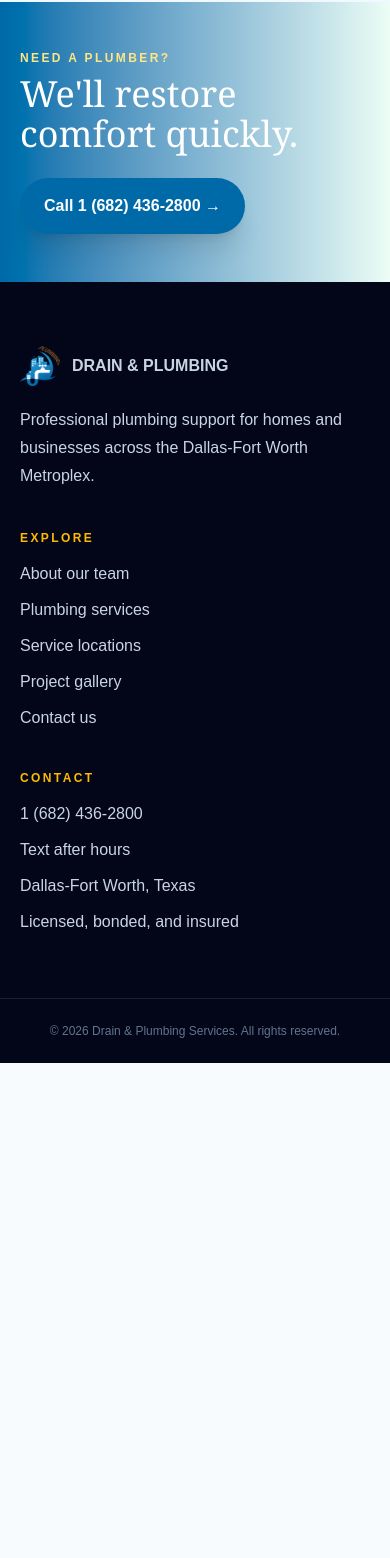
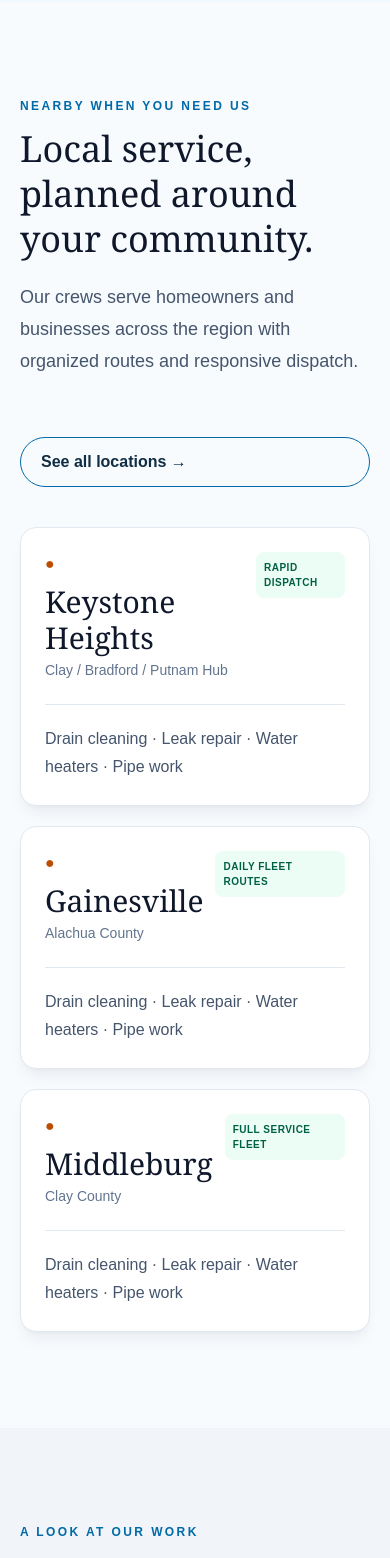
Before and after one commit to masim04/Drain-Plumbing, a React (Vite) app: page / in a window 390 px wide. Shown: the part 7000-8558 px from the top of the page. Before the commit the page ends 8063 px from the top, so only its background shows below. Built offline with nearby package versions, Linux system fonts and the light colour scheme.

Commit message:
Added some Content

```diff
--- a/src/components/PageParts.jsx
+++ b/src/components/PageParts.jsx
@@ -19,19 +19,20 @@ export function PageHero({ eyebrow, title, text }) {
 
 export function CtaBar() {
   return (
-    <section className="bg-gradient-to-r from-sky-700 to-emerald-50 px-5 py-12 text-white">
+    <section className="relative overflow-hidden bg-gradient-to-br from-slate-950 via-sky-950 to-sky-800 px-5 py-14 text-white">
+      <div className="pointer-events-none absolute -right-20 -top-24 size-72 rounded-full border border-white/10 bg-white/5" />
       <div className="mx-auto flex max-w-7xl flex-col items-start justify-between gap-6 sm:flex-row sm:items-center">
         <div>
-          <p className="mb-2 text-xs font-bold uppercase tracking-[.2em] text-amber-200">
+          <p className="mb-2 text-xs font-bold uppercase tracking-[.2em] text-amber-300">
             Need a plumber?
           </p>
-          <h2 className="font-serif text-4xl">
+          <h2 className="font-serif text-4xl text-white">
             We&apos;ll restore comfort quickly.
           </h2>
         </div>
         <a
           href="tel:+16824362800"
-          className="rounded-full bg-sky-700 px-6 py-4 font-bold text-slate-900 shadow-xl "
+          className="rounded-full bg-amber-500 px-6 py-4 font-bold text-slate-950 shadow-xl shadow-black/20 transition hover:bg-amber-400"
         >
           Call {phone} →
         </a>
@@ -40,16 +41,16 @@ export function CtaBar() {
   );
 }
 
-export function SectionTitle({ eyebrow, title, text }) {
+export function SectionTitle({ eyebrow, title, text, light = false }) {
   return (
     <div className="mb-10 max-w-3xl">
-      <p className="mb-3 text-xs font-black uppercase tracking-[.2em] text-sky-700">
+      <p className={`mb-3 text-xs font-black uppercase tracking-[.2em] ${light ? "text-amber-300" : "text-sky-700"}`}>
         {eyebrow}
       </p>
-      <h2 className="font-serif text-4xl leading-tight text-slate-900 sm:text-5xl">
+      <h2 className={`font-serif text-4xl leading-tight sm:text-5xl ${light ? "text-white" : "text-slate-900"}`}>
         {title}
       </h2>
-      {text && <p className="mt-5 text-lg leading-8 text-slate-600">{text}</p>}
+      {text && <p className={`mt-5 text-lg leading-8 ${light ? "text-sky-100" : "text-slate-600"}`}>{text}</p>}
     </div>
   );
 }
--- a/src/pages/About.jsx
+++ b/src/pages/About.jsx
@@ -19,6 +19,11 @@ const credentials = [
   "Fully bonded and insured",
   "Commercial kitchen and health code certified",
   "Backflow prevention assembly certified",
+];
+const milestones = [
+  ["01", "The beginning", "Drain & Plumbing Services started with a simple goal: make dependable plumbing support feel personal and straightforward."],
+  ["02", "Growing trust", "As more homeowners and businesses called, our work expanded through referrals and long-term relationships."],
+  ["03", "Today", "We continue serving the region with practical repairs, thoughtful communication, and a standard that does not change with the size of the job."],
 ];
 
 export default function About() {
@@ -89,6 +94,15 @@ export default function About() {
           </div>
         </div>
       </section>
+      <section className="bg-sky-50 px-5 py-24">
+        <div className="mx-auto grid max-w-7xl gap-12 lg:grid-cols-[.8fr_1.2fr]">
+          <div><p className="text-xs font-black uppercase tracking-[.2em] text-amber-700">Our story</p><h2 className="mt-4 font-serif text-5xl leading-tight text-slate-900">Built one honest conversation at a time.</h2></div>
+          <div className="space-y-6 text-lg leading-8 text-slate-600"><p>Plumbing problems can make a normal day feel uncertain. We built this company around changing that experience: listen carefully, explain clearly, and leave people with a system they can trust.</p><p>Our story is shaped by the homes, restaurants, and businesses we have helped. Every call has taught us to value preparation, respect, and workmanship that holds up long after the invoice is closed.</p><p>That mindset still guides how we train, schedule, communicate, and stand behind our work today.</p></div>
+        </div>
+      </section>
+      <section className="px-5 py-24">
+        <div className="mx-auto max-w-7xl"><SectionTitle eyebrow="Milestone journey" title="A steady path, measured in people helped."/><div className="grid gap-5 md:grid-cols-3">{milestones.map(([number, title, text]) => <article className="border-t-4 border-sky-700 pt-6" key={number}><span className="text-3xl font-black text-amber-700">{number}</span><h3 className="mt-5 font-serif text-3xl text-slate-900">{title}</h3><p className="mt-3 leading-7 text-slate-600">{text}</p></article>)}</div></div>
+      </section>
       <section className="bg-slate-100 px-5 py-24">
         <div className="mx-auto max-w-7xl">
           <SectionTitle
--- a/src/pages/Home.jsx
+++ b/src/pages/Home.jsx
@@ -3,6 +3,9 @@ import { CtaBar, SectionTitle } from "../components/PageParts";
 import service1 from "../assets/service1.webp";
 import service2 from "../assets/service2.webp";
 import service3 from "../assets/service3.webp";
+import gallery1 from "../assets/waterline.jpg";
+import gallery2 from "../assets/extra1.jpg";
+import gallery3 from "../assets/systemupgrades.jpg";
 import water from "../assets/waterhome.jpg";
 const services = [
   [
@@ -42,6 +45,16 @@ const testimonials = [
   "They arrived quickly, explained the problem clearly, and fixed our main drain without pressure.",
   "The team was careful, professional, and kept us updated through our whole-house repipe.",
   "A dependable local crew. Our water heater issue was diagnosed and solved in one visit.",
+];
+const locations = [
+  ["Keystone Heights", "Clay / Bradford / Putnam Hub", "Rapid dispatch"],
+  ["Gainesville", "Alachua County", "Daily fleet routes"],
+  ["Middleburg", "Clay County", "Full service fleet"],
+];
+const gallery = [
+  [gallery1, "Drain cleaning", "Restoring flow where your home needs it most."],
+  [gallery2, "Leak diagnosis", "Finding the source before water damage spreads."],
+  [gallery3, "Water line work", "Improving pressure with careful pipe service."],
 ];
 
 export default function Home() {
@@ -243,6 +256,28 @@ export default function Home() {
           </div>
         </div>
       </section>
+      <section className="px-5 py-24">
+        <div className="mx-auto max-w-7xl">
+          <div className="flex flex-col justify-between gap-5 sm:flex-row sm:items-end">
+            <SectionTitle eyebrow="Nearby when you need us" title="Local service, planned around your community." text="Our crews serve homeowners and businesses across the region with organized routes and responsive dispatch." />
+            <a href="#locations" className="mb-10 shrink-0 rounded-full border border-sky-700 px-5 py-3 font-bold text-sky-700">See all locations →</a>
+          </div>
+          <div className="grid gap-5 md:grid-cols-3">
+            {locations.map(([city, county, badge]) => <article className="rounded-2xl border border-slate-200 bg-white p-6 shadow-lg shadow-slate-900/5" key={city}><div className="flex items-start justify-between gap-3"><div><span className="text-amber-700">●</span><h3 className="mt-2 font-serif text-3xl text-slate-900">{city}</h3><p className="mt-1 text-sm text-slate-500">{county}</p></div><span className="rounded-lg bg-emerald-50 px-2 py-2 text-[10px] font-bold uppercase tracking-wider text-emerald-800">{badge}</span></div><p className="mt-6 border-t border-slate-200 pt-5 leading-7 text-slate-600">Drain cleaning · Leak repair · Water heaters · Pipe work</p></article>)}
+          </div>
+        </div>
+      </section>
+      <section className="bg-slate-100 px-5 py-24">
+        <div className="mx-auto max-w-7xl">
+          <div className="flex flex-col justify-between gap-5 sm:flex-row sm:items-end">
+            <SectionTitle eyebrow="A look at our work" title="The details matter, from diagnosis to finish." text="Explore a few examples of the systems and repairs our team handles every day." />
+            <a href="#gallery" className="mb-10 shrink-0 rounded-full border border-sky-700 px-5 py-3 font-bold text-sky-700">View full gallery →</a>
+          </div>
+          <div className="grid gap-6 md:grid-cols-3">
+            {gallery.map(([image, title, text]) => <article className="overflow-hidden rounded-2xl bg-white shadow-lg shadow-slate-900/5" key={title}><img src={image} alt={title} className="h-56 w-full object-cover" /><div className="p-6"><h3 className="font-serif text-2xl text-slate-900">{title}</h3><p className="mt-2 leading-7 text-slate-600">{text}</p></div></article>)}
+          </div>
+        </div>
+      </section>
       <CtaBar />
     </main>
   );
--- a/src/pages/Services.jsx
+++ b/src/pages/Services.jsx
@@ -50,6 +50,18 @@ const signs = [
   "No hot water or unusual heater sounds",
   "Sewer odors near cleanouts or bathrooms",
   "A water meter that moves when everything is off",
+];
+const process = [
+  ["01", "Listen and inspect", "We learn what changed, inspect the accessible system, and look for the root cause."],
+  ["02", "Explain the options", "You receive clear recommendations, priorities, and practical repair or replacement choices."],
+  ["03", "Complete the work", "Our technician protects your space and completes the agreed work with careful workmanship."],
+  ["04", "Check and close", "We test the repair, answer your questions, and leave the work area clean."],
+];
+const faqs = [
+  ["Do you handle emergency plumbing issues?", "Yes. Call or text us with the symptoms and we will help you determine the fastest next step."],
+  ["How do I know whether a leak is serious?", "Any active leak, unexplained water bill, damp smell, or water stain deserves prompt attention before damage spreads."],
+  ["Can you help with older plumbing systems?", "Yes. We inspect the current materials and explain whether repair, maintenance, or a phased replacement is the most sensible option."],
+  ["Do you work with businesses and restaurants?", "We support commercial plumbing needs including restrooms, kitchen lines, maintenance, and backflow requirements."],
 ];
 
 export default function Services() {
@@ -155,6 +167,12 @@ export default function Services() {
           </div>
         </div>
       </section>
+      <section className="bg-sky-950 px-5 py-24 text-white">
+        <div className="mx-auto max-w-7xl"><SectionTitle light eyebrow="Our easy four-step process" title="From the first call to a working system, every step stays clear."/><div className="grid gap-5 md:grid-cols-2 lg:grid-cols-4">{process.map(([number, title, text]) => <article className="rounded-2xl border border-white/10 bg-white/5 p-6" key={number}><span className="text-3xl font-black text-amber-300">{number}</span><h3 className="mt-6 text-xl font-bold text-white">{title}</h3><p className="mt-3 leading-7 text-sky-100">{text}</p></article>)}</div></div>
+      </section>
+      <section className="bg-slate-100 px-5 py-24">
+        <div className="mx-auto max-w-5xl"><SectionTitle eyebrow="Frequently asked questions" title="A few answers before you call."/><div className="grid gap-4">{faqs.map(([question, answer]) => <details className="group rounded-2xl bg-white p-6 shadow-sm" key={question}><summary className="cursor-pointer list-none pr-8 text-lg font-bold text-slate-900 marker:hidden">{question}<span className="float-right text-2xl text-sky-700">+</span></summary><p className="mt-4 max-w-3xl leading-7 text-slate-600">{answer}</p></details>)}</div></div>
+      </section>
       <CtaBar />
     </main>
   );
```
